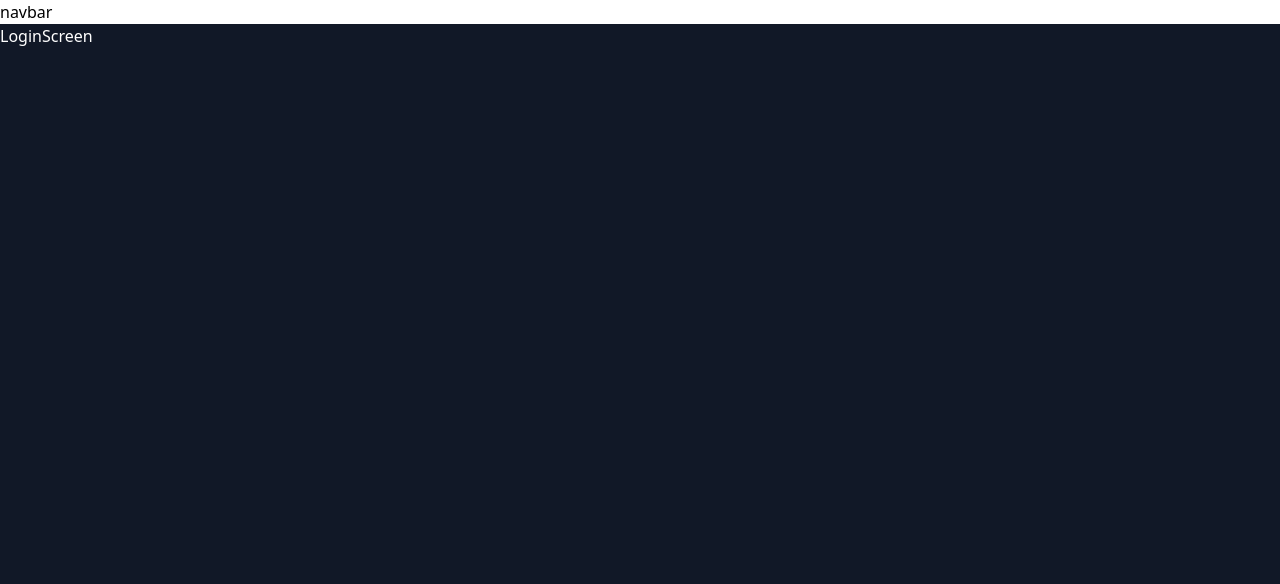
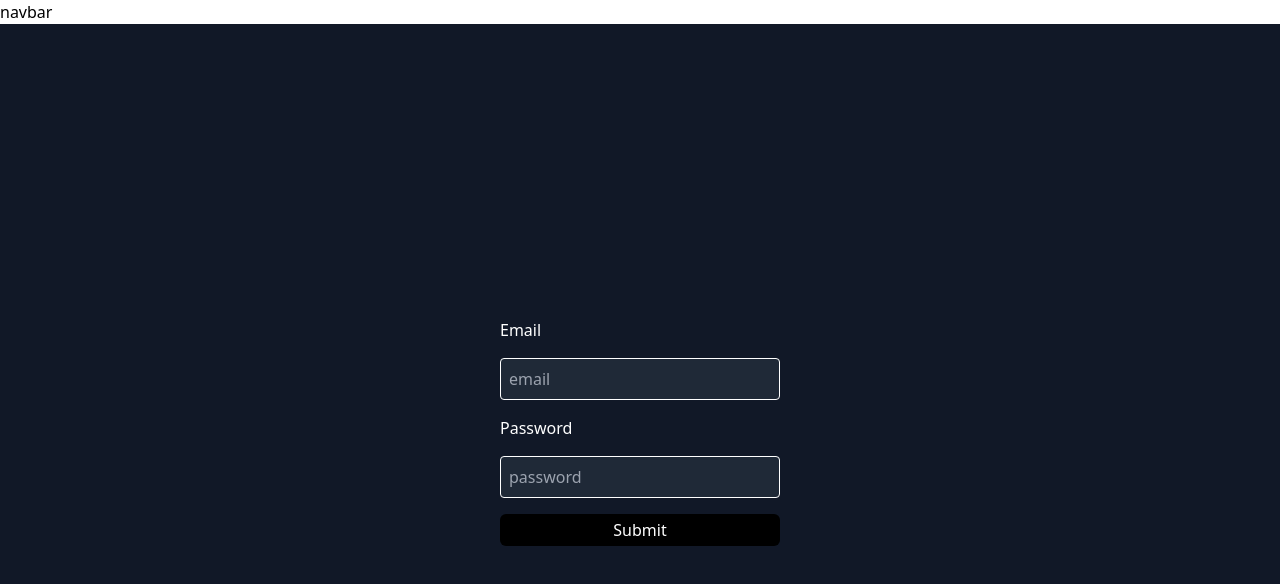
Before and after one commit to AlandelFresno/ChallengePractice, a React (Create React App) app: page /login in a window 1280 px wide. Shown: the top 584 px of the page. Built offline with nearby package versions, Linux system fonts and the light colour scheme.

Commit message:
Login Form and validation
#1

Forminput created
Validation created
Login form css updated

```diff
--- /dev/null
+++ b/src/components/Forminput/Forminput.css
@@ -0,0 +1,7 @@
+.errorMessage {
+    display: none;
+}
+
+input:invalid ~ .errorMessage{
+    display: block;
+}
--- /dev/null
+++ b/src/components/Forminput/Forminput.js
@@ -0,0 +1,21 @@
+import React from 'react';
+import './Forminput.css';
+
+
+export const Forminput = (props) => {
+
+
+    const {label, errorMessage, onChange, id, ...inputProps} = props;
+
+  return (
+    <div className= 'flex flex-col mt-4 '>
+        <label className='text-white'>{label}</label>
+        <input
+            {...inputProps}
+            onChange={onChange}
+            className='bg-gray-800 border p-2   text-white border-white rounded mt-4'
+        />
+        <span className='errorMessage text-red-600 pt-1 text-base'>{errorMessage}</span>
+    </div>
+  );
+};
--- a/src/pages/login/LoginScreen.js
+++ b/src/pages/login/LoginScreen.js
@@ -1,10 +1,67 @@
-import React from 'react';
+import React, { useState } from 'react';
+import { Forminput } from '../../components/Forminput/Forminput.js';
 
 export const LoginScreen = () => {
 
+  const formStyle = {
+    width: '280px'
+  };
+
+  const [values, setValues] = useState({
+    email: '',
+    password: ''
+  });
+
+  const inputs = [
+    {
+      id: 1,
+      name: 'email',
+      type: 'email',
+      placeholder: 'email',
+      errorMessage: 'It should be a valid email adress',
+      label: 'Email',
+      require: true
+    },
+    {
+      id: 2,
+      name: 'password',
+      type: 'password',
+      placeholder: 'password',
+      errorMessage: 'Password should be between 6-30 characters and include at least 1 letter and 1 number (valid special characters: @$!%*#?&)',
+      label: 'Password',
+      pattern: '^(?=.*[A-Za-z])(?=.*[0-9])[A-Za-z0-9\d@$!%*#?&]{6,30}$',
+      require: true
+    }
+  ];
+
+
+  const handleSubmit = (e) => {
+    e.preventDefault();
+  };
+
+  const onChange = (e) => {
+    setValues({...values, [e.target.name]: e.target.value});
+  };
+
+  console.log(values);
 
   return (
-    <div className='bg-gray-900 h-screen text-white'>LoginScreen</div>
+    <div className='bg-gray-900 '>
+
+      <div className='flex h-screen items-center justify-center'>
+
+        <form
+          style={formStyle}
+          onSubmit={handleSubmit}
+        >
+          {inputs.map((input) => (
+            <Forminput key={input.id} {...input} value={values[input.name]} onChange={onChange}/>
+          ))}
+          <button className='text-white mt-4 w-full bg-black rounded-md pt-1 pb-1 '>Submit</button>
+        </form>
+      </div>
+
+    </div>
   );
 
 };
```
